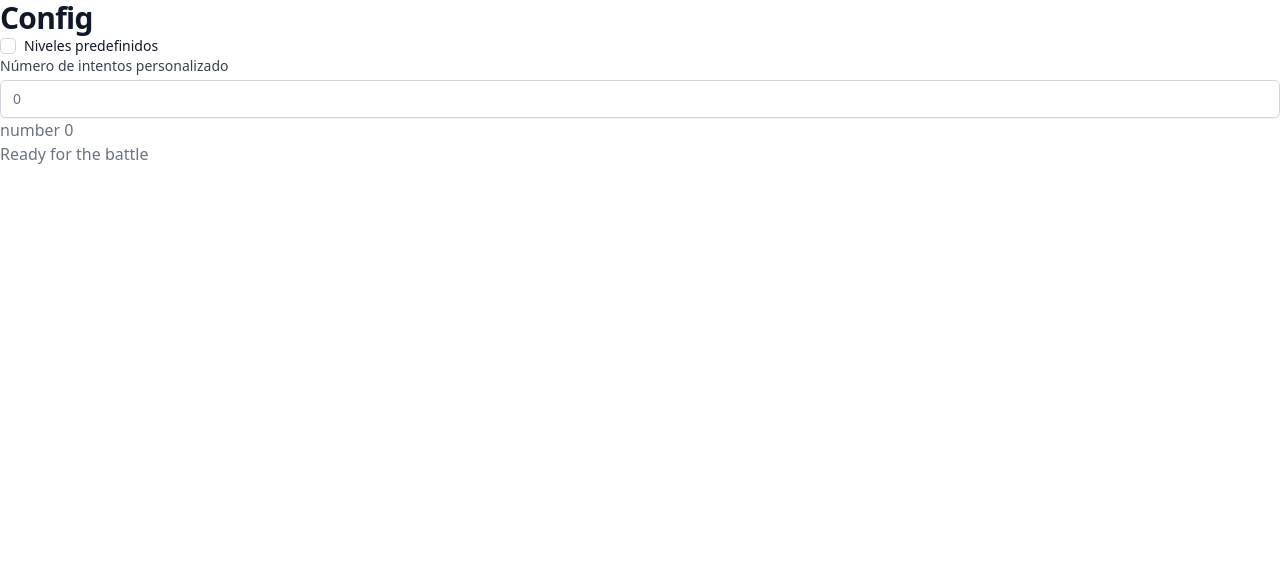
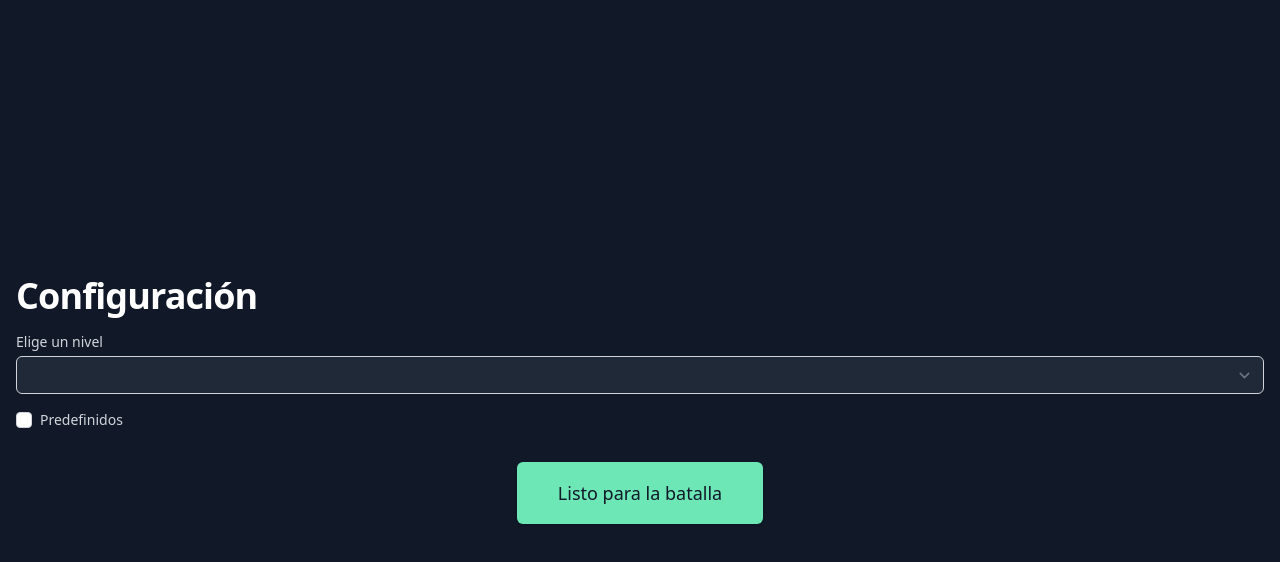
Before and after one commit to angelmendozacap/battleship, a Vue app: page /configuration in a window 1280 px wide. Shown: the top 562 px of the page. Built offline with nearby package versions, Linux system fonts and the light colour scheme.

Commit message:
💄 base components styles

```diff
--- a/src/App.vue
+++ b/src/App.vue
@@ -1,7 +1,7 @@
 <template>
-  <div class="text-gray-500">
+  <div class="bg-gray-900 min-h-screen text-gray-300 overflow-hidden">
     <router-view v-slot="{ Component }">
-      <transition name="bounce">
+      <transition name="bounce" mode="out-in">
         <component :is="Component" />
       </transition>
     </router-view>
--- a/src/components/common/BaseButton.vue
+++ /dev/null
@@ -1,13 +0,0 @@
-<template>
-  <button class="button">
-    <slot />
-  </button>
-</template>
-
-<script lang="ts">
-import { defineComponent } from "vue";
-
-export default defineComponent({
-  name: "BaseButton",
-});
-</script>
--- /dev/null
+++ b/src/components/common/BaseButtonLink.vue
@@ -0,0 +1,47 @@
+<template>
+  <router-link
+    class="
+      w-full
+      flex
+      items-center
+      justify-center
+      px-8
+      py-3
+      border border-transparent
+      text-base
+      font-medium
+      rounded-md
+      text-gray-900
+      bg-green-300
+      hover:bg-green-400
+      md:py-4
+      md:text-lg
+      md:px-10
+    "
+    :to="to"
+  >
+    <slot />
+  </router-link>
+</template>
+
+<script lang="ts">
+import { defineComponent, PropType } from "vue";
+import { useRouter, RouteLocationRaw } from "vue-router";
+
+export default defineComponent({
+  name: "BaseButtonLink",
+  props: {
+    to: {
+      type: Object as PropType<RouteLocationRaw>,
+      required: true,
+    },
+  },
+  setup() {
+    const router = useRouter();
+
+    return {
+      router,
+    };
+  },
+});
+</script>
--- a/src/components/common/BaseCheckbox.vue
+++ b/src/components/common/BaseCheckbox.vue
@@ -8,8 +8,8 @@
       class="
         h-4
         w-4
-        text-indigo-600
-        focus:ring-indigo-500
+        text-green-400
+        focus:ring-green-300
         border-gray-300
         rounded
       "
@@ -17,7 +17,7 @@
     <label
       v-if="label"
       :for="uuid.toString()"
-      class="ml-2 block text-sm text-gray-900"
+      class="ml-2 block text-sm select-none"
     >
       {{ label }}
     </label>
--- a/src/components/common/BaseErrorMessage.vue
+++ b/src/components/common/BaseErrorMessage.vue
@@ -1,5 +1,5 @@
 <template>
-  <p :id="id" aria-live="assertive" class="mt-2 text-sm text-red-600">
+  <p :id="id" aria-live="assertive" class="mt-2 mb-6 text-sm text-red-500">
     <slot />
   </p>
 </template>
--- a/src/components/common/BaseInput.vue
+++ b/src/components/common/BaseInput.vue
@@ -1,12 +1,12 @@
 <template>
   <label
     v-if="label"
-    class="block text-sm font-medium text-gray-700"
+    class="block text-sm font-medium mb-1"
     :for="uuid.toString()"
   >
     {{ label }}
   </label>
-  <div class="mt-1 relative rounded-md shadow-sm">
+  <div class="mt-1 relative rounded-md shadow-sm" :class="{ 'mb-4': !error }">
     <input
       v-bind="{
         ...$attrs,
@@ -97,14 +97,14 @@ export default defineComponent({
 }
 
 .input {
-  @apply block w-full rounded-md;
+  @apply block w-full rounded-md bg-gray-800;
 }
 
 .input.valid {
-  @apply focus:ring-indigo-500 focus:border-indigo-500 sm:text-sm border-gray-300;
+  @apply focus:ring-green-300 focus:border-green-300 sm:text-sm border-gray-300;
 }
 
 .input.invalid {
-  @apply border-red-300 text-red-900 placeholder-red-300 focus:outline-none focus:ring-red-500 focus:border-red-500 sm:text-sm pr-10;
+  @apply border-red-300 text-red-500 placeholder-red-500 focus:outline-none focus:ring-red-500 focus:border-red-500 sm:text-sm pr-10;
 }
 </style>
--- a/src/components/common/BaseSelect.vue
+++ b/src/components/common/BaseSelect.vue
@@ -1,7 +1,7 @@
 <template>
   <label
     v-if="label"
-    class="block text-sm font-medium text-gray-700"
+    class="block text-sm font-medium mb-1"
     :for="uuid.toString()"
   >
     {{ label }}
@@ -22,15 +22,16 @@
       text-base
       border-gray-300
       focus:outline-none
-      focus:ring-indigo-500
-      focus:border-indigo-500
+      focus:ring-green-300
+      focus:border-green-300
       sm:text-sm
       rounded-md
+      bg-gray-800
     "
     :value="modelValue"
     :aria-describedby="error ? `${uuid}-error` : undefined"
     :aria-invalid="error ? true : false"
-    :class="{ error }"
+    :class="{ error, 'mb-4': !error }"
   >
     <option
       v-for="option in options"
--- a/src/views/Config/components/Inputs.vue
+++ b/src/views/Config/components/Inputs.vue
@@ -1,20 +1,23 @@
 <template>
-  <BaseCheckbox v-model="arePreferredAttempts" label="Niveles predefinidos" />
   <BaseSelect
-    v-if="arePreferredAttempts"
+    v-if="!arePreferredAttempts"
     v-model="preferredAttempts"
-    label="Niveles predefinidos"
+    label="Elige un nivel"
     :options="defaultAttemptsOptions"
   />
   <BaseInput
     v-else
     v-model="preferredAttempts"
-    label="Número de intentos personalizado"
+    label="Ingresa el número de intentos"
     :error="validateNumber(preferredAttempts)"
     type="number"
     min="1"
   />
-  <div>{{ typeof config.numberOfAttempts }} {{ config.numberOfAttempts }}</div>
+  <BaseCheckbox
+    v-model="arePreferredAttempts"
+    :label="arePreferredAttempts ? 'Personalizado' : 'Predefinidos'"
+  />
+  <!-- <div>{{ typeof config.numberOfAttempts }} {{ config.numberOfAttempts }}</div> -->
 </template>
 
 <script lang="ts">
--- a/src/views/Config/index.vue
+++ b/src/views/Config/index.vue
@@ -1,23 +1,36 @@
 <template>
-  <div>
-    <h1
-      class="inline-block text-3xl font-extrabold text-gray-900 tracking-tight"
-    >
-      Config
-    </h1>
-    <Inputs />
-    <router-link :to="{ name: 'BattleshipBoard' }">
-      Ready for the battle
-    </router-link>
+  <div class="h-screen flex items-center">
+    <div class="container mx-auto px-4">
+      <h1
+        class="
+          inline-block
+          text-4xl text-white
+          font-extrabold
+          tracking-tight
+          mb-4
+        "
+      >
+        Configuración
+      </h1>
+      <Inputs />
+      <div class="mt-5 max-w-md mx-auto sm:flex sm:justify-center md:mt-8">
+        <div class="rounded-md shadow">
+          <BaseButtonLink :to="{ name: 'BattleshipBoard' }"
+            >Listo para la batalla</BaseButtonLink
+          >
+        </div>
+      </div>
+    </div>
   </div>
 </template>
 
 <script lang="ts">
 import { defineComponent } from "@vue/runtime-core";
 import Inputs from "./components/Inputs.vue";
+import BaseButtonLink from "@/components/common/BaseButtonLink.vue";
 
 export default defineComponent({
   name: "Config",
-  components: { Inputs },
+  components: { Inputs, BaseButtonLink },
 });
 </script>
--- a/src/views/Home/index.vue
+++ b/src/views/Home/index.vue
@@ -1,14 +1,51 @@
 <template>
-  <div>
-    <h1>Home</h1>
-    <router-link :to="{ name: 'Config' }">Start Game</router-link>
+  <div class="flex h-full h-screen">
+    <main class="mx-auto max-w-7xl px-4 m-auto">
+      <div class="text-center">
+        <h1
+          class="
+            text-6xl
+            tracking-tight
+            font-extrabold
+            text-white
+            sm:text-7xl
+            md:text-8xl
+            uppercase
+          "
+        >
+          <span class="inline">Battle</span>
+          <span class="inline text-green-300">Ship</span>
+        </h1>
+        <p
+          class="
+            mt-3
+            max-w-md
+            mx-auto
+            text-lg
+            sm:text-xl
+            md:mt-5
+            md:text-2xl
+            md:max-w-3xl
+          "
+        >
+          El clásico combate naval
+        </p>
+        <div class="mt-5 max-w-md mx-auto sm:flex sm:justify-center md:mt-8">
+          <div class="rounded-md shadow">
+            <BaseButtonLink :to="{ name: 'Config' }">Comenzar</BaseButtonLink>
+          </div>
+        </div>
+      </div>
+    </main>
   </div>
 </template>
 
 <script lang="ts">
 import { defineComponent } from "vue";
+import BaseButtonLink from "@/components/common/BaseButtonLink.vue";
 
 export default defineComponent({
   name: "Home",
+  components: { BaseButtonLink },
 });
 </script>
```
